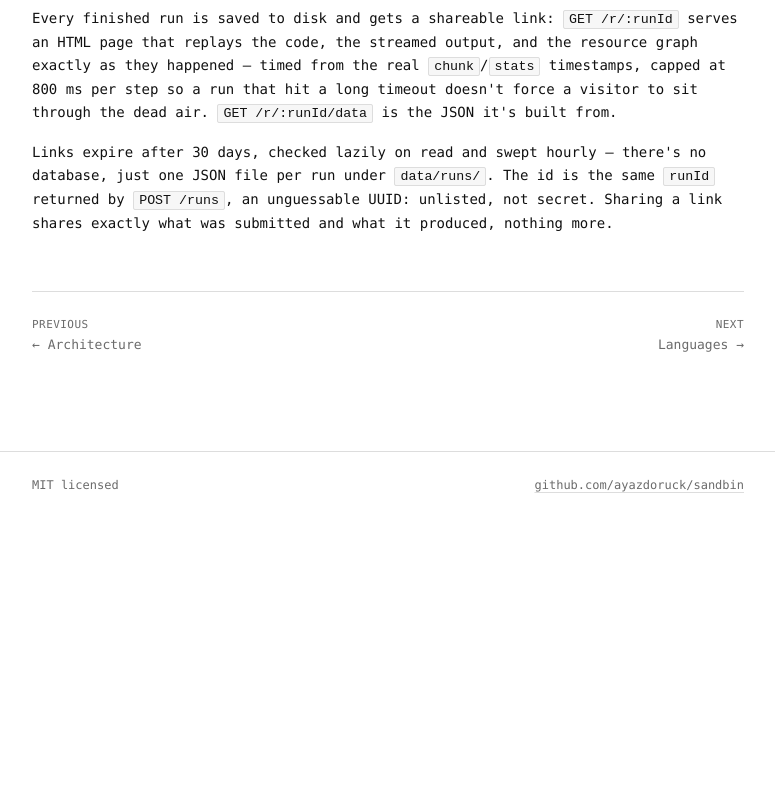
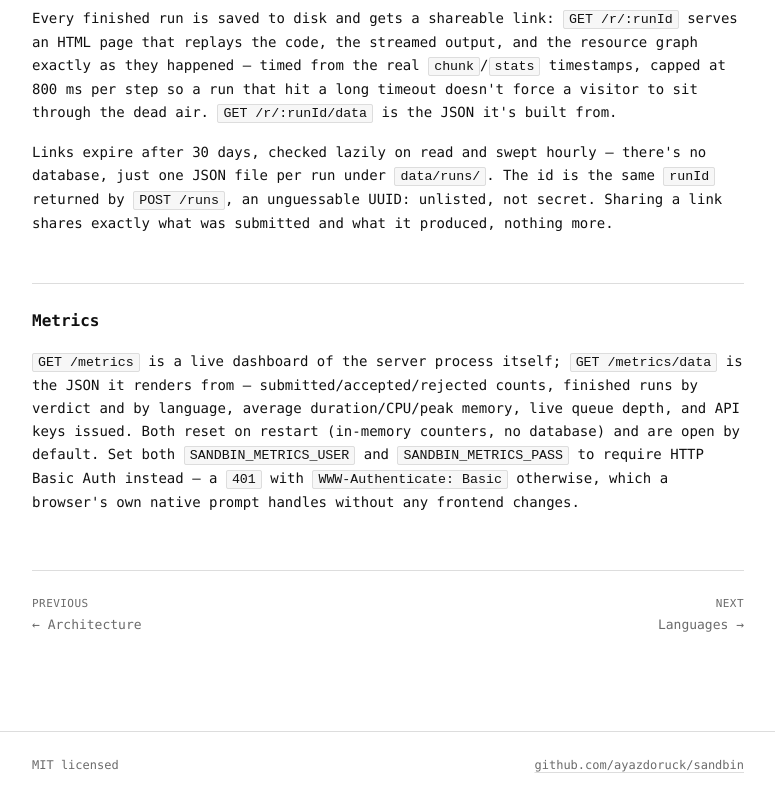
Before and after one commit to ayazdoruck/sandbin, a website: page docs/api.html in a window 1280 px wide. Shown: the part 3404-4204 px from the top of the page, without its empty margins (252-1027 px from the left). Before the commit the page ends 3924 px from the top, so only its background shows below. Drawn offline with Linux system fonts and the light colour scheme.

Commit message:
docs: sync the deployed docs site with the CLI/metrics/loadtest work
index.html, api.html and testing.html on sandbin.vercel.app had drifted
from what was actually deployed — they were last written to disk back
in the Go phase (73/73, no Metrics section, six suites) even though
newer content had already gone out in prior deploy_to_vercel calls.
Brings the repo back in sync with production: 95/95 stat, a Metrics
section on the API page, and the suites table listing all eight,
including Metrics and CLI.

```diff
--- a/docs/api.html
+++ b/docs/api.html
@@ -172,6 +172,20 @@
     nothing more.
   </p>
 
+  <h2>Metrics</h2>
+  <p>
+    <code>GET /metrics</code> is a live dashboard of the server process
+    itself; <code>GET /metrics/data</code> is the JSON it renders from
+    &mdash; submitted/accepted/rejected counts, finished runs by verdict
+    and by language, average duration/CPU/peak memory, live queue depth,
+    and API keys issued. Both reset on restart (in-memory counters, no
+    database) and are open by default. Set both
+    <code>SANDBIN_METRICS_USER</code> and <code>SANDBIN_METRICS_PASS</code>
+    to require HTTP Basic Auth instead &mdash; a <code>401</code> with
+    <code>WWW-Authenticate: Basic</code> otherwise, which a browser's own
+    native prompt handles without any frontend changes.
+  </p>
+
   <div class="page-nav">
     <a class="prev" href="architecture"><span class="dir">Previous</span>&larr; Architecture</a>
     <a class="next" href="languages"><span class="dir">Next</span>Languages &rarr;</a>
```
Also changed, not shown: docs/index.html (+2 -2 lines), docs/testing.html (+5 -3 lines).
